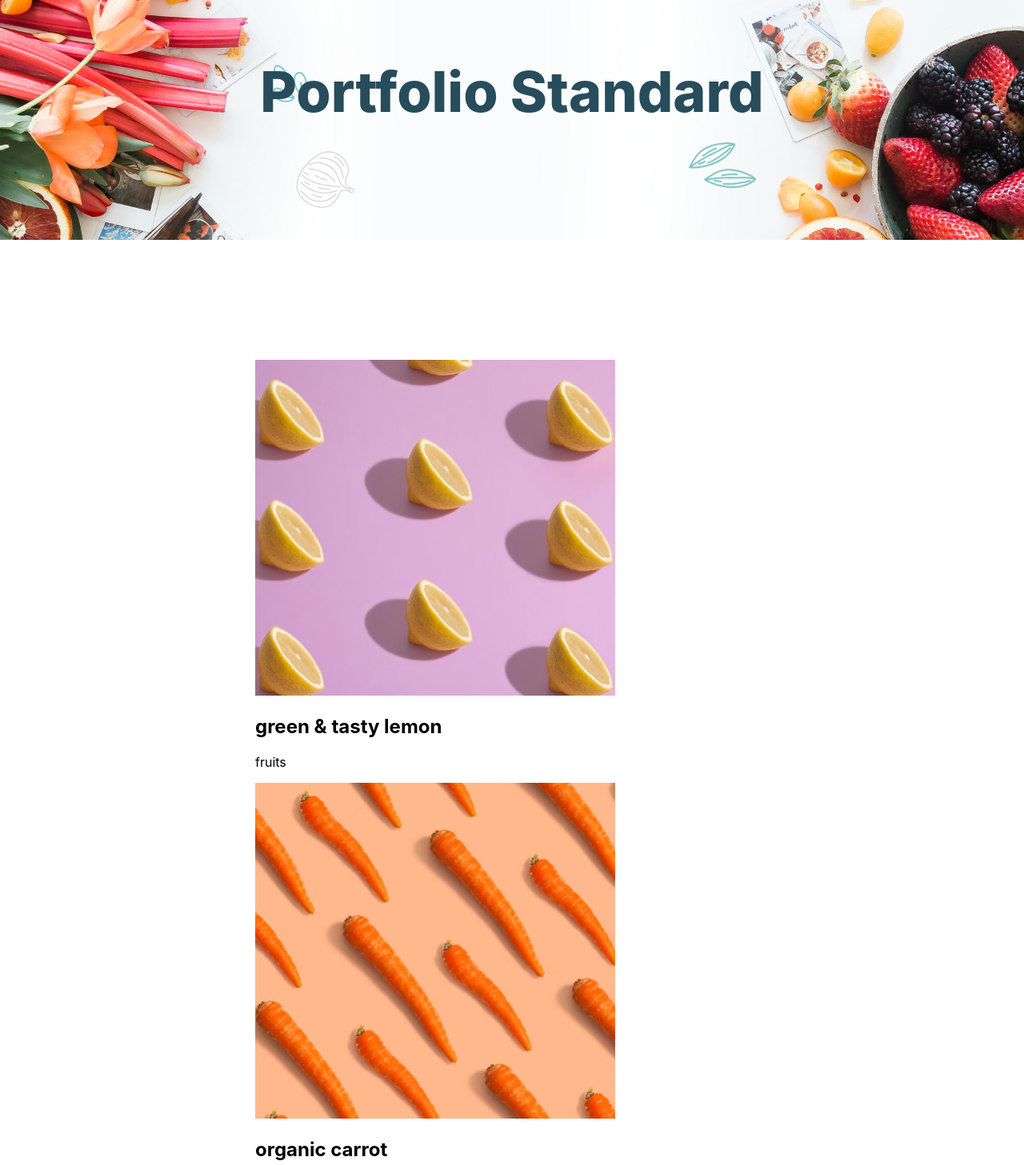
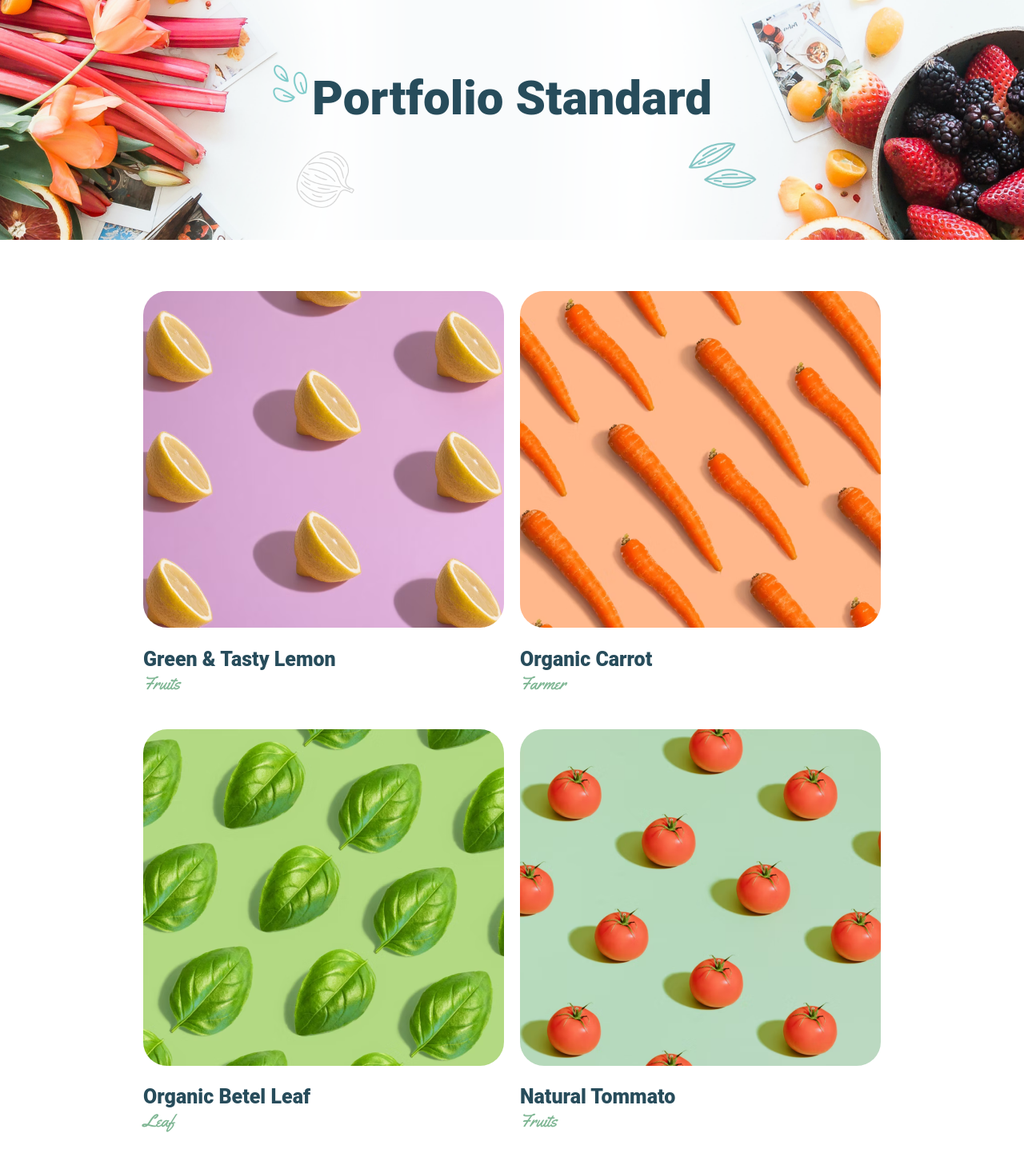
Before and after one commit to AramPetrosyan07/b_group, a React (Create React App) app: page / in a window 1280 px wide. Shown: the top 1457 px of the page at 80% size. Built offline with nearby package versions, Linux system fonts and the light colour scheme.

Commit message:
changed some styles

```diff
--- a/src/App.css
+++ b/src/App.css
@@ -1,3 +1,12 @@
 /* .App {
   text-align: center;
 } */
+
+.container{
+  display: flex;
+  justify-content: center;
+  align-items: center;
+  flex-wrap: wrap;
+  width: 100%;
+  max-width: 1920px;
+}
--- a/src/App.js
+++ b/src/App.js
@@ -7,27 +7,30 @@ import raspberry from './images/raspberry.png';
 import orange from './images/orange.png';
 import Banner from './Banner/Banner';
 import Portfolio from './Portfolio/Portfolio';
-import { useEffect, useState } from 'react';
+import {v4 as uuidv4} from 'uuid'
+
 
 const images = [lemon, carrot, leaf, tommato, raspberry, orange];
 
 function App() {
-  const [image, setImage] = useState()
-
-  useEffect(()=>{
-    setImage(images)
-
-  },[])
-
 
   return (
     <div className="App">
       <Banner />
-      {
-        image && image.map((img)=>{
-          return <Portfolio image={img} />
-        })
-      }
+      <div className='container'>
+        {
+          images && images.map((image)=>{
+            return(
+              <Portfolio
+                id = {uuidv4()}
+                key = {uuidv4()}
+                image={image}
+              />
+
+            )
+          })
+        }
+      </div>
 
 
     </div>
--- a/src/Banner/Banner.jsx
+++ b/src/Banner/Banner.jsx
@@ -6,7 +6,9 @@ function Banner() {
   return (
     <div className={classes.banner}>
       <img src={banner} alt="banner" />
-      <h1 className={classes.header}>portfolio standard</h1>
+      <div className={classes.headerBlock}>
+        <h1 className={classes.header}>portfolio standard</h1>
+      </div>
     </div>
   )
 }
--- a/src/Banner/style.module.css
+++ b/src/Banner/style.module.css
@@ -1,19 +1,26 @@
 .banner{
     max-width: 1920px;
-    height: 450px;
+    position: relative;
+    margin-bottom: 50px;
 
 }
 
 .banner img{
     width: 100%;
 }
+.headerBlock{
+    width: 100%;
+    text-align: center;
+    position: absolute;
+    bottom: 100px;
+}
 
 .header{
+    font-family: 'Roboto', sans-serif;
     color: #274C5B;
-    font-size: 70px;
+    font-size: 60px;
     line-height: 82px;
     font-weight: 800;
-    margin-top: -230px;
     text-transform: capitalize;
-    text-align: center;
+
 }
--- a/src/Portfolio/Portfolio.jsx
+++ b/src/Portfolio/Portfolio.jsx
@@ -1,74 +1,107 @@
 import React from 'react'
 import classes from './style.module.css'
+import {BiChevronRight} from 'react-icons/bi'
+
+
 
 function Portfolio(image) {
-console.log(image);
 
   return (
-    <div className={classes.container}>
+    <>
       {
         image.image.includes('lemon')?
         <div className={classes.imgBlock}>
-          <img src={image.image} alt="lemon.png" />
+          <img src={image.image} alt="lemon.png"  title='Tasty Lemon'/>
           <div>
             <h2>green & tasty lemon</h2>
             <p>fruits</p>
           </div>
-    </div>:null
+          <div className={classes.popup}>
+            <div className={classes.popupInner}>
+              <BiChevronRight className={classes.goBtn}/>
+            </div>
+          </div>
+        </div>:null
       }
       {
         image.image.includes('carrot')?
         <div className={classes.imgBlock}>
-          <img src={image.image} alt="carrot.png" />
+          <img src={image.image} alt="carrot.png" title='Organic Carrot'/>
           <div>
             <h2>organic carrot</h2>
-            <p>fruits</p>
+            <p>farmer</p>
+          </div>
+          <div className={classes.popup}>
+            <div className={classes.popupInner}>
+              <BiChevronRight className={classes.goBtn}/>
+            </div>
           </div>
         </div>:null
       }
       {
         image.image.includes('leaf')?
         <div className={classes.imgBlock}>
-          <img src={image.image} alt="leaf.png" />
+          <img src={image.image} alt="leaf.png" title='Leaf'/>
           <div>
             <h2>organic betel leaf</h2>
-            <p>fruits</p>
+            <p>leaf</p>
+          </div>
+          <div className={classes.popup}>
+            <div className={classes.popupInner}>
+              <BiChevronRight className={classes.goBtn}/>
+            </div>
           </div>
         </div>:null
       }
       {
         image.image.includes('tommato')?
         <div className={classes.imgBlock}>
-          <img src={image.image} alt="tommato.png" />
+          <img src={image.image} alt="tommato.png" title='Natural Tommato'/>
           <div>
             <h2>natural tommato</h2>
             <p>fruits</p>
+          </div>
+          <div className={classes.popup}>
+            <div className={classes.popupInner}>
+              <BiChevronRight className={classes.goBtn}/>
+            </div>
           </div>
         </div>:null
       }
       {
         image.image.includes('raspberry')?
         <div className={classes.imgBlock}>
-          <img src={image.image} alt="raspberry.png" />
+          <img src={image.image} alt="raspberry.png" title='Black Raspberry'/>
           <div>
             <h2>blak raspberry</h2>
-            <p>fruits</p>
+            <p>farmer</p>
+          </div>
+          <div className={classes.popup}>
+            <div className={classes.popupInner}>
+              <BiChevronRight className={classes.goBtn}/>
+            </div>
           </div>
         </div>:null
       }
       {
+
         image.image.includes('orange')?
         <div className={classes.imgBlock}>
-          <img src={image.image} alt="orange.png" />
+          <img src={image.image} alt="orange.png" title='Honey Orange'/>
           <div>
             <h2>honey orange</h2>
-            <p>fruits</p>
+            <p>farmer</p>
+          </div>
+          <div className={classes.popup}>
+            <div className={classes.popupInner}>
+              <BiChevronRight className={classes.goBtn}/>
+            </div>
           </div>
         </div>:null
       }
 
 
-    </div>
+   </>
   )
 }
 
--- a/src/Portfolio/style.module.css
+++ b/src/Portfolio/style.module.css
@@ -1,18 +1,74 @@
-.container{
-    display: inline-block;
-    display: flex;
-    justify-content: center;
-    align-items: center;
-    flex-wrap: wrap;
-    width: 85%;
-    max-width: 1920px;
-}
+@import url('https://fonts.googleapis.com/css2?family=Yellowtail&display=swap');
+
 
 .imgBlock{
-    width: 450px;
+    width: 451px;
+    margin: 10px;
+    position: relative;
 
 }
 
 .imgBlock img{
     width: 100%;
+    height: 421px;
+    border-radius: 30px;
 }
+
+.imgBlock h2 {
+    font-size: 25px;
+    font-weight: 800;
+    line-height: 29px;
+    font-family: 'Roboto', sans-serif;
+    color: #274C5B;
+    text-transform: capitalize;
+}
+
+.imgBlock p{
+    color: #7EB693;
+    font-family: 'Yellowtail';
+    font-size: 22px;
+    font-weight: 400;
+    line-height: 30px;
+    text-transform: capitalize;
+    margin-top: -20px;
+}
+
+.popup{
+    display: none;
+    justify-content: center;
+    align-items: center;
+    background: rgba(255,255,255, .8);
+    width: 90%;
+    height: 75%;
+    border-radius: 30px;
+    position: absolute;
+    top: 10px;
+    left: 20px;
+    z-index: 9;
+    transition:  5s ease;
+
+
+}
+
+.popupInner{
+    width: 50px;
+    height: 50px;
+    border-radius: 50%;
+    color: #fff;
+    background-color: #7EB693;
+    display: flex;
+    justify-content: center;
+    align-items: center;
+}
+
+.goBtn{
+    color: #fff;
+    background-color: #7EB693;
+    border: none;
+    font-size: 30px;
+}
+
+.imgBlock:hover > .popup{
+    display: flex;
+
+}
--- a/src/index.css
+++ b/src/index.css
@@ -1,7 +1,7 @@
 body {
   margin: 0;
   font-family: -apple-system, BlinkMacSystemFont, 'Segoe UI', 'Roboto', 'Oxygen',
-    'Ubuntu', 'Cantarell', 'Fira Sans', 'Droid Sans', 'Helvetica Neue',
+    'Ubuntu', 'Cantarell', 'Fira Sans', 'Droid Sans', 'Helvetica Neue','Yellowtail',
     sans-serif;
   -webkit-font-smoothing: antialiased;
   -moz-osx-font-smoothing: grayscale;
```
